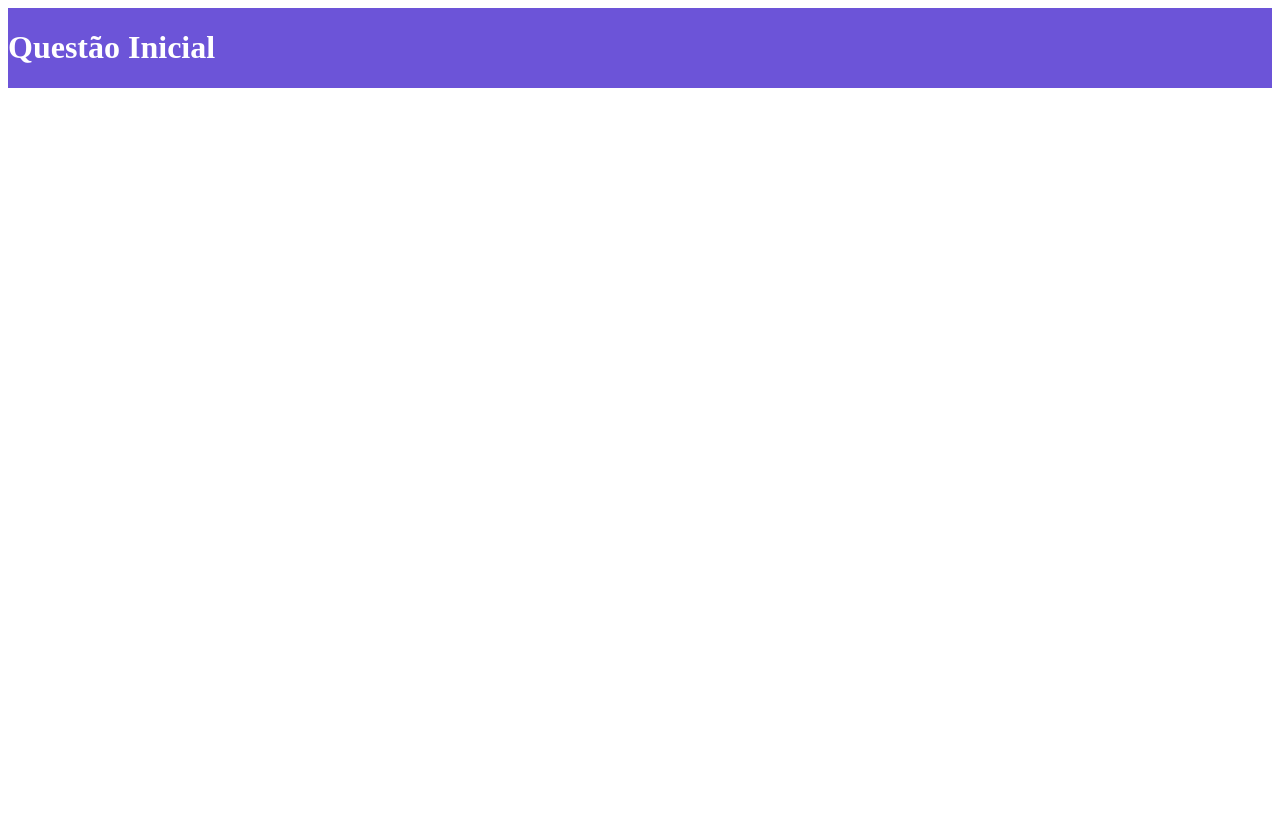
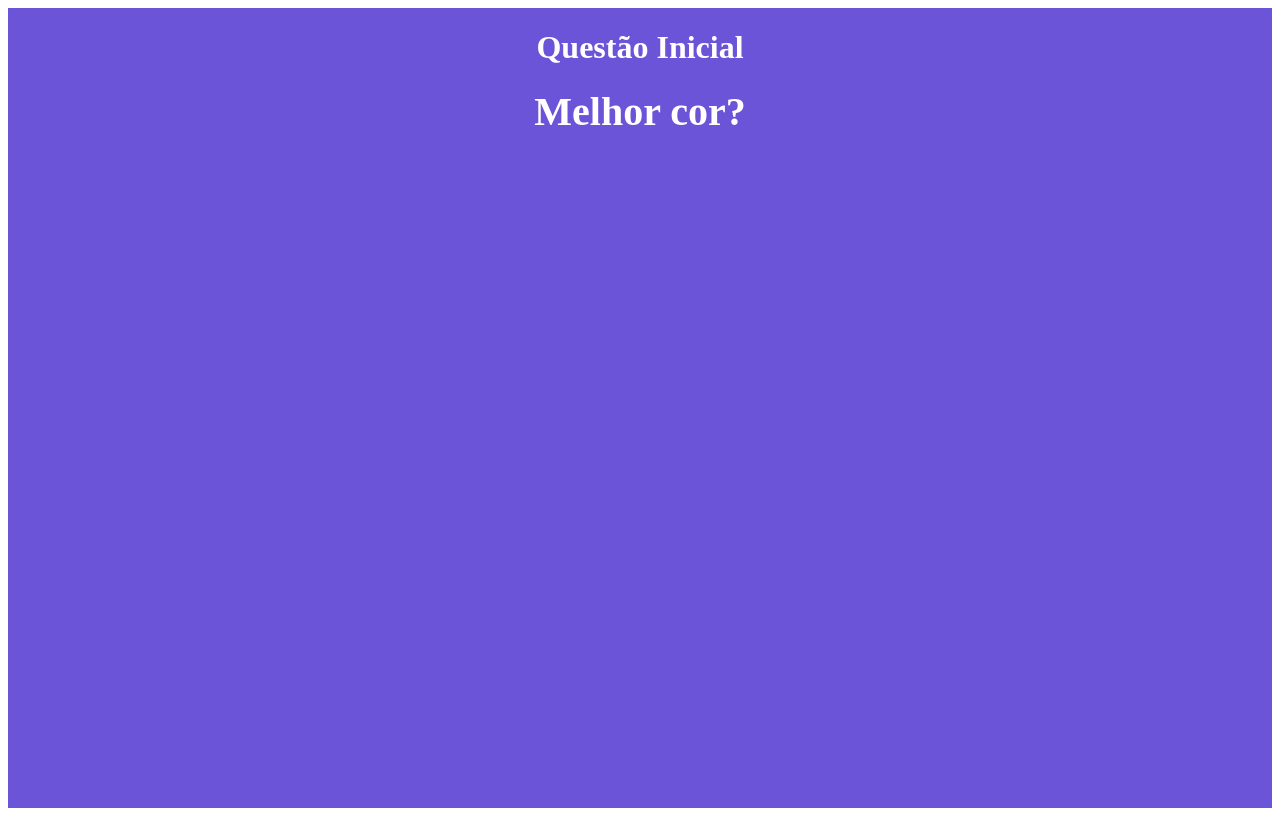
Before and after one commit to srodrigo28/next-2023-exemplo, a Next.js app: page / in a window 1280 px wide. Built offline with nearby package versions, Linux system fonts and the light colour scheme.

Commit message:
quiz-updated-view

```diff
--- a/src/pages/Quiz/Questao/Questao.module.css
+++ b/src/pages/Quiz/Questao/Questao.module.css
@@ -1,6 +1,15 @@
 
 .questao{
+    margin: 0;
+    padding: 0;
+    height: 100vh;
+    width: 100vw;
+
     display: flex;
+    align-items: center;
+    flex-direction: column;
+
+
     color: #fff;
     background-color: #6c54d8;
 }
--- a/src/pages/Quiz/Questao/index.tsx
+++ b/src/pages/Quiz/Questao/index.tsx
@@ -1,4 +1,5 @@
 import QuestaoModal from "../../../model/questao";
+import Enunciado from "../compoments/Enunciado/Enunciado";
 
 import styles from './Questao.module.css'
 
@@ -11,6 +12,7 @@
     return (
         <div className={styles.questao}>
             <h1>Questão Inicial</h1>
+            <Enunciado texto={questao.enunciado} />
         </div>
     )
 }
--- /dev/null
+++ b/src/pages/Quiz/compoments/Enunciado/Enunciado.module.css
@@ -0,0 +1,7 @@
+.enunciado{
+    display: flex;
+}
+.texto{
+    font-size: 2.5rem;
+    font-weight: 700;
+}
--- /dev/null
+++ b/src/pages/Quiz/compoments/Enunciado/Enunciado.tsx
@@ -0,0 +1,14 @@
+import styles from './Enunciado.module.css'
+interface EnunciadoProps{
+    texto: string
+}
+
+export default function Enunciado(props: EnunciadoProps) {
+    return (
+        <div className={styles.enunciado}>
+            <div className={styles.texto}>
+                {props.texto}
+            </div>
+        </div>
+    )
+}
--- a/src/pages/index.tsx
+++ b/src/pages/index.tsx
@@ -10,7 +10,12 @@
     RespostaModel.certa('Preta'),
   ])
   return (
-      <div>
+    <div style={{
+      display: "flex",
+      justifyContent: 'center',
+      alignItems: 'center',
+      height: '100vh',
+    }}>
         <Questao valor={questaoTeste}  />
       </div>
   )
```
